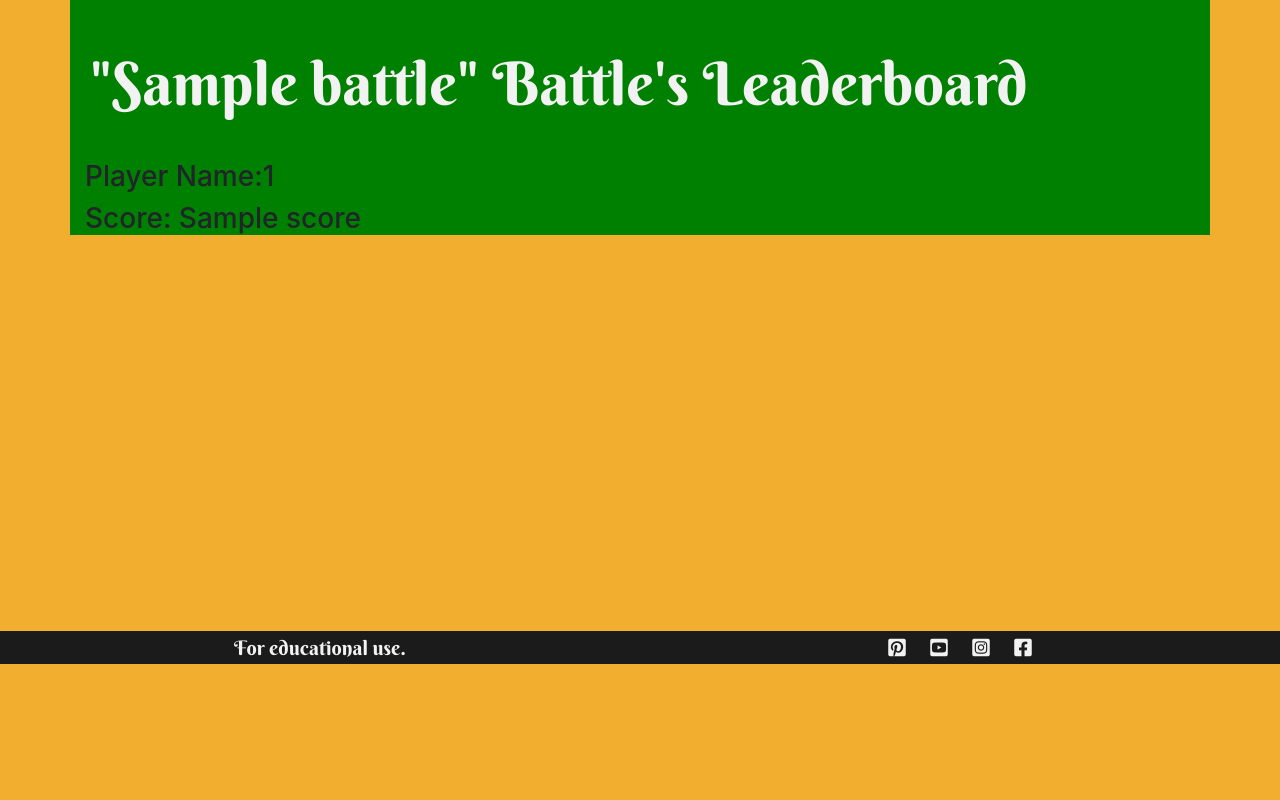
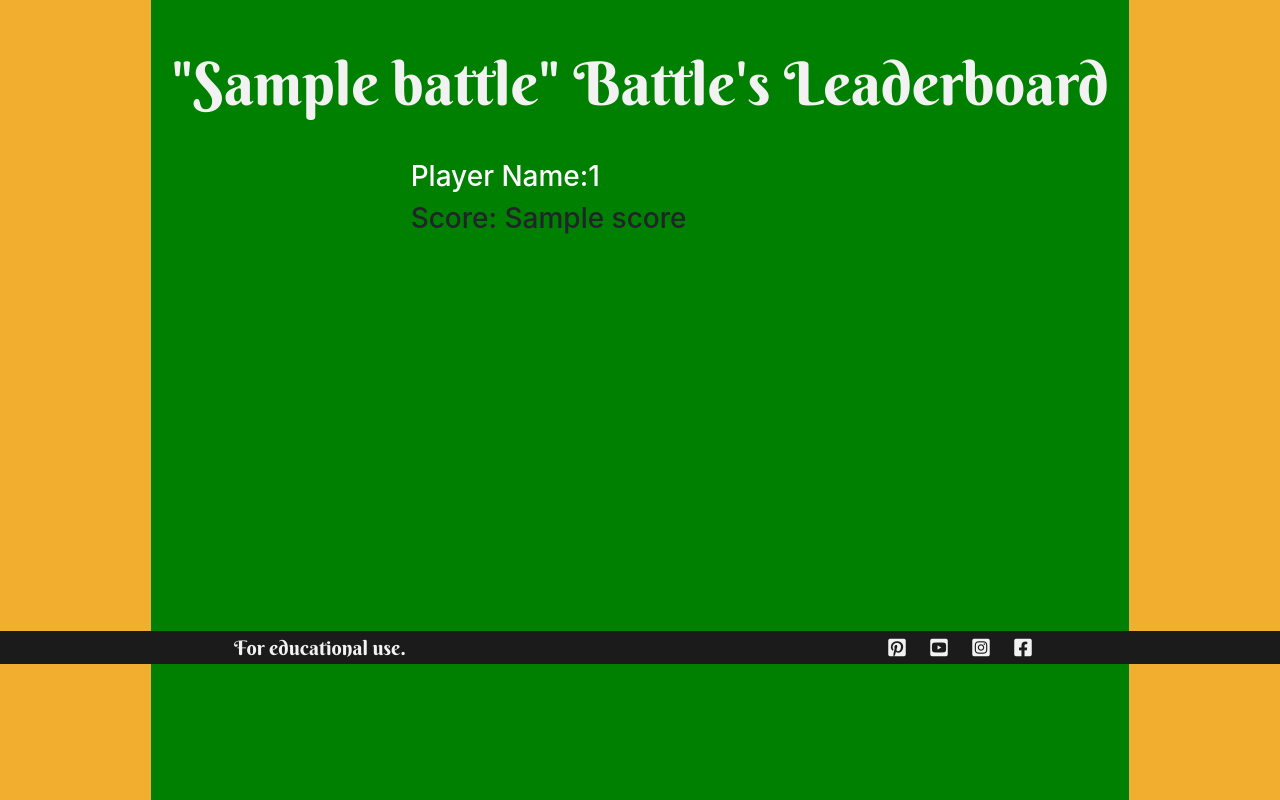
Before and after one commit to kairosity/hackpack-patricks-quiz, a Flask app: page /leaderboard/1 in a window 1280 px wide. Shown: the part 136-936 px from the top of the page. Run offline with Flask 2, Linux system fonts and the light colour scheme; a database or web service that is not in the repository returns one stand-in record (values such as "Sample title"); some libraries are stand-ins or nearby versions.

Commit message:
some leaderboard css styles

```diff
--- a/app.py
+++ b/app.py
@@ -262,7 +262,7 @@ def leaderboard(battle_pin):
 
     battle_scores = battle["battle_scores"]
 
-    battle_scores.sort(key=lambda x: x[1])
+    battle_scores.sort(key=lambda x: x[1], reverse=True)
 
     print(battle_scores)
 
--- a/static/css/style.css
+++ b/static/css/style.css
@@ -332,8 +332,12 @@ footer {
 }
 .leaderboard-scores{
     background-color: green;
+    align-items: center;
 }
 .leaderboard-heading{
     margin-top: 0;
     padding-top: 3rem;
 }
+.scores {
+    color: white;
+}
--- a/templates/leaderboard.html
+++ b/templates/leaderboard.html
@@ -1,16 +1,21 @@
 {% extends "base.html" %}
 
 {% block content %}
-<div class="container-fluid leaderboard-container">
+<div class="container-fluid leaderboard-container justify-content-center row">
 
-    <div class="leaderboard-scores container">
+    <div class="leaderboard-scores">
 
-        <h1 class="leaderboard-heading">"{{battle.battle_name|capitalize}}" Battle's Leaderboard</h1>
+         <h1 class="leaderboard-heading col-12">"{{battle.battle_name|capitalize}}" Battle's Leaderboard</h1>
+
+         <div class="col-6 offset-md-3">
+
+
         {% for score in battle.battle_scores %}
-            <h3>Player Name:{{score[0]}}</h3>
-            <h3>Score: {{score[1]}}</h3>
+            <h3 class="scores">Player Name:{{score[0]}}</h3><h3>Score: {{score[1]}}</h3>
         {% endfor %}
 
+
+      </div>
     </div>
 </div>
 
```
